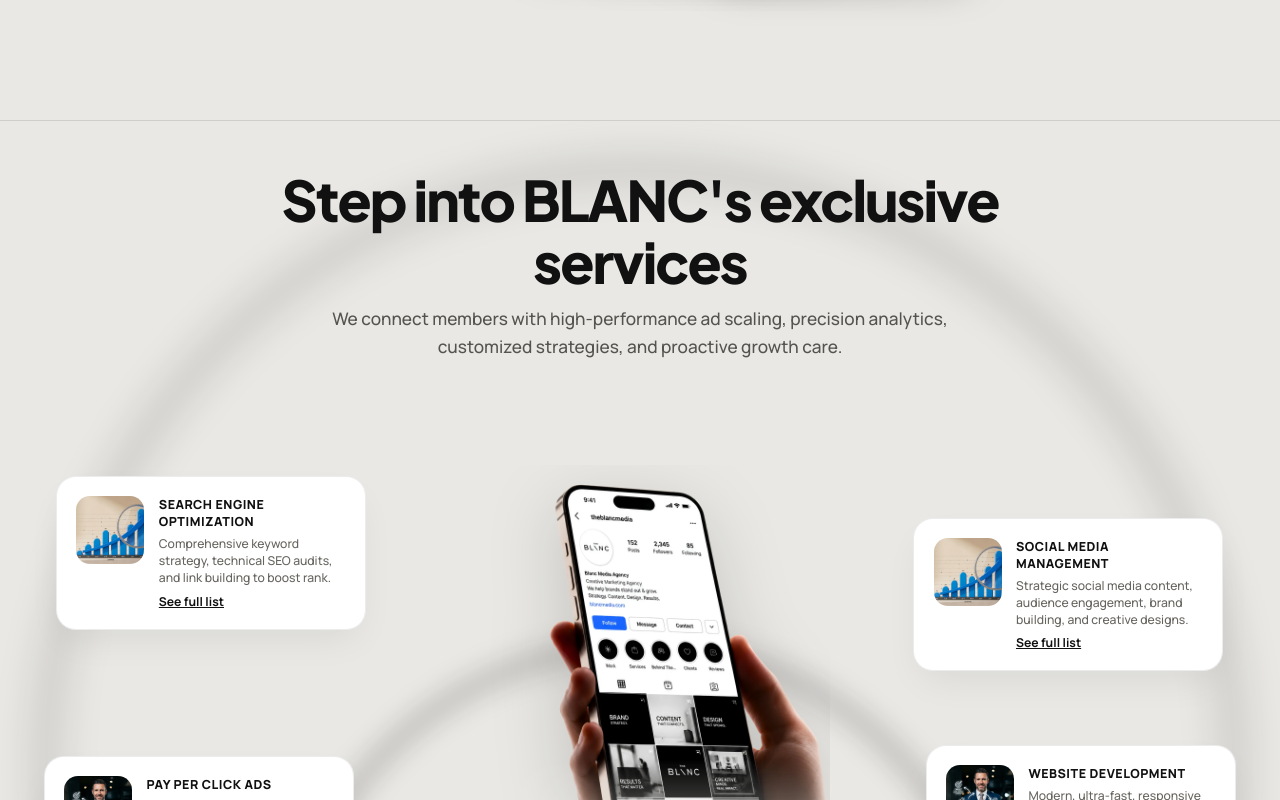
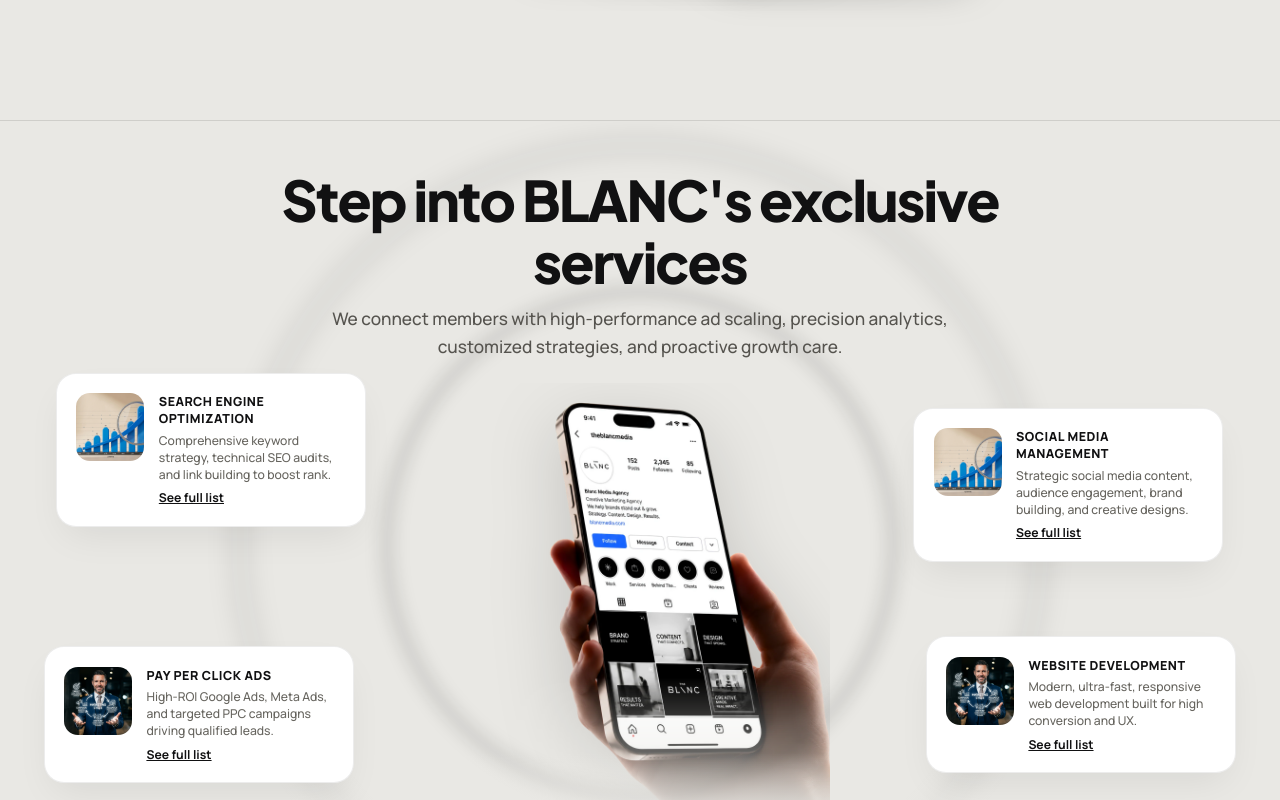
Before and after one commit to Aarohi113/newblancmedia, a React (Vite) app: page / in a window 1280 px wide. Shown: the part 1280-2080 px from the top of the page. Built offline with nearby package versions, Linux system fonts and the light colour scheme.

Commit message:
added changes

```diff
--- a/src/components/Products.jsx
+++ b/src/components/Products.jsx
@@ -69,7 +69,7 @@
 
   return (
     <section className="products-showcase-section" ref={sectionRef} id="products">
-      {/* Background Faded Grey Concentric Rings */}
+      {/* Background Concentric Rings */}
       <div className="bg-ring ring-small" />
       <div className="bg-ring ring-large" />
 
--- a/src/components/Services.jsx
+++ b/src/components/Services.jsx
@@ -12,14 +12,16 @@
 
 export default function Services() {
   const sectionRef = useRef(null);
+  const wrapperRef = useRef(null);
+
   // Steps:
-  // Step 0: Heading left + Layered Cards (Image 2)
-  // Step 1: Page locked + Cards spread out horizontally into a row
-  // Step 2: Page locked + Horizontal scroll (Heading -60% left off-screen + last cards visible on right)
-  // Step 3: Page locked + Heading slides back in + Cards layer back into stack
-  // Step 4: Section unlocks + Vertical page scroll down to next section
+  // Step 0: Section in view from Hero -> Cards in layered stack (overlapping)
+  // Step 1: 1st scroll gesture -> Cards expand right horizontally into row
+  // Step 2: 2nd scroll gesture -> Horizontal scroll pans wrapper left so last card is inside screen right edge
+  // Step 3: 3rd scroll gesture -> Section unlocked for natural vertical scroll down to Products
   const [step, setStep] = useState(0);
   const [isMobile, setIsMobile] = useState(() => typeof window !== 'undefined' && window.innerWidth <= 860);
+  const [maxShift, setMaxShift] = useState(580);
   const lastStepTimeRef = useRef(0);
 
   useEffect(() => {
@@ -30,6 +32,28 @@
     window.addEventListener('resize', checkMobile);
     return () => window.removeEventListener('resize', checkMobile);
   }, []);
+
+  // Calculate max horizontal scroll shift once on mount and window resize
+  useEffect(() => {
+    if (isMobile) return;
+
+    const calculateShift = () => {
+      if (!wrapperRef.current) return;
+      const rect = wrapperRef.current.getBoundingClientRect();
+      const totalCardsWidth = 1220; // 4 cards total width (3 * 310px + 270px card width + 20px padding)
+      const windowWidth = window.innerWidth;
+      const rightMargin = 60; // 60px safe margin inside right screen edge
+
+      const restLeft = rect.left;
+      const neededShift = (restLeft + totalCardsWidth) - (windowWidth - rightMargin);
+      const safeShift = Math.max(560, Math.min(Math.round(neededShift > 0 ? neededShift : 640), 950));
+      setMaxShift(safeShift);
+    };
+
+    calculateShift();
+    window.addEventListener('resize', calculateShift);
+    return () => window.removeEventListener('resize', calculateShift);
+  }, [isMobile]);
 
   useEffect(() => {
     if (isMobile) return;
@@ -46,20 +70,20 @@
       if (!inFocus) return;
 
       const now = Date.now();
-      const COOLDOWN_MS = 950; // 950ms cooldown ensures 1 scroll gesture = EXACTLY 1 step!
+      const COOLDOWN_MS = 750;
 
       if (e.deltaY > 0) {
         // Scroll DOWN inside section
-        if (step < 4) {
+        if (step < 3) {
           e.preventDefault();
           if (now - lastStepTimeRef.current > COOLDOWN_MS) {
             lastStepTimeRef.current = now;
-            setStep((prev) => Math.min(prev + 1, 4));
+            setStep((prev) => Math.min(prev + 1, 3));
           }
         }
       } else if (e.deltaY < 0) {
         // Scroll UP inside section
-        if (step > 0 && rect.top >= -220) {
+        if (step > 0 && rect.top >= -120) {
           e.preventDefault();
           if (now - lastStepTimeRef.current > COOLDOWN_MS) {
             lastStepTimeRef.current = now;
@@ -81,15 +105,15 @@
       const touchEndY = e.touches[0].clientY;
       const deltaY = touchStartY - touchEndY;
       const now = Date.now();
-      const COOLDOWN_MS = 950;
+      const COOLDOWN_MS = 750;
 
-      if (deltaY > 30 && step < 4) {
+      if (deltaY > 30 && step < 3) {
         if (e.cancelable) e.preventDefault();
         if (now - lastStepTimeRef.current > COOLDOWN_MS) {
           lastStepTimeRef.current = now;
-          setStep((prev) => Math.min(prev + 1, 4));
+          setStep((prev) => Math.min(prev + 1, 3));
         }
-      } else if (deltaY < -30 && step > 0 && rect.top >= -220) {
+      } else if (deltaY < -30 && step > 0 && rect.top >= -120) {
         if (e.cancelable) e.preventDefault();
         if (now - lastStepTimeRef.current > COOLDOWN_MS) {
           lastStepTimeRef.current = now;
@@ -112,27 +136,25 @@
   // Smooth animation spring transition
   const springTransition = { duration: 0.85, ease: [0.16, 1, 0.3, 1] };
 
-  // Step 2: Heading -60% left off-screen, Steps 0, 1, 3, 4: Heading 0%
+  // Step 2 & 3: Heading shifts left to give room for horizontal scroll
   const getHeadingX = () => {
-    if (step === 2) return '-60%';
+    if (step >= 2) return '-65%';
     return '0%';
   };
 
-  // Step 2: Cards wrapper pans -580px left to reveal last cards (Card 3 & 4), Steps 0, 1, 3, 4: 0px
+  // Step 2 & 3: Cards wrapper shifts left by maxShift to reveal last card
   const getCardsWrapperX = () => {
-    if (step === 2) return '-580px';
+    if (step >= 2) return `-${maxShift}px`;
     return '0px';
   };
 
-  // Card Positions
+  // Step 0: Layered overlapping deck (index * 65)
+  // Step 1, 2, 3: Expanded out horizontally into row (index * 310)
   const getCardX = (index) => {
-    if (step === 1 || step === 2) {
-      // Steps 1 & 2: Spread out horizontally (Image 1)
-      return index * 310;
-    } else {
-      // Steps 0, 3, 4: Layered overlapping deck (Image 2)
+    if (step === 0) {
       return index * 65;
     }
+    return index * 310;
   };
 
   if (isMobile) {
@@ -222,6 +244,7 @@
 
         {/* Right Cards Deck */}
         <motion.div
+          ref={wrapperRef}
           className="bento-stack-wrapper"
           animate={{ x: getCardsWrapperX() }}
           transition={springTransition}
--- a/src/index.css
+++ b/src/index.css
@@ -720,11 +720,13 @@
 /* Stacked Deck Container (Horizontal Row) */
 .bento-stack-wrapper {
   position: relative;
-  width: 1160px;
+  width: 1220px;
   height: 320px;
   flex-shrink: 0;
   margin-left: 3rem;
   will-change: transform;
+  transform: translateZ(0);
+  backface-visibility: hidden;
 }
 
 /* Reduced Compact Bento Card (Vertical aspect ratio like reference images) */
@@ -746,6 +748,9 @@
   overflow: hidden;
   box-shadow: 0 16px 40px -10px rgba(17, 17, 18, 0.16);
   transition: box-shadow 0.3s ease, border-color 0.3s ease;
+  will-change: transform;
+  transform: translateZ(0);
+  backface-visibility: hidden;
 }
 
 .bento-card:hover {
@@ -1624,29 +1629,29 @@
   isolation: isolate;
 }
 
-/* Background Faded Grey Concentric Semi-Circle Rings (Anchored at Section Bottom) */
+/* Background Concentric Rings Centered Behind Products Stage */
 .bg-ring {
   position: absolute;
   left: 50%;
-  bottom: -38%;
-  transform: translateX(-50%);
+  top: 52%;
+  transform: translate(-50%, -50%);
   border-radius: 50%;
   pointer-events: none;
   z-index: 1;
 }
 
 .bg-ring.ring-small {
-  width: min(740px, 95vw);
-  height: min(740px, 95vw);
-  border: 24px solid rgba(17, 17, 18, 0.16);
+  width: min(520px, 82vw);
+  height: min(520px, 82vw);
+  border: 14px solid rgba(17, 17, 18, 0.12);
+  filter: blur(8px);
+}
+
+.bg-ring.ring-large {
+  width: min(820px, 125vw);
+  height: min(820px, 125vw);
+  border: 20px solid rgba(17, 17, 18, 0.08);
   filter: blur(12px);
-}
-
-.bg-ring.ring-large {
-  width: min(1220px, 155vw);
-  height: min(1220px, 155vw);
-  border: 32px solid rgba(17, 17, 18, 0.12);
-  filter: blur(18px);
 }
 
 .products-container {
@@ -1663,7 +1668,7 @@
   align-items: center;
   text-align: center;
   max-width: 780px;
-  margin: 0 auto 3.5rem auto;
+  margin: 0 auto 1.2rem auto;
 }
 
 .products-main-title {
@@ -1722,11 +1727,11 @@
 .products-stage {
   position: relative;
   width: 100%;
-  min-height: 520px;
+  min-height: 500px;
   display: flex;
   align-items: center;
   justify-content: center;
-  margin-top: 1rem;
+  margin-top: -2.2rem;
 }
 
 .cards-orbit-layer {
@@ -1798,22 +1803,22 @@
 
 /* 4 Cardinal Positions matching reference image */
 .product-side-card.card-top-left {
-  top: 6%;
+  top: 0%;
   left: 3%;
 }
 
 .product-side-card.card-bottom-left {
-  bottom: 14%;
+  bottom: 18%;
   left: 2%;
 }
 
 .product-side-card.card-top-right {
-  top: 14%;
+  top: 7%;
   right: 3%;
 }
 
 .product-side-card.card-bottom-right {
-  bottom: 16%;
+  bottom: 20%;
   right: 2%;
 }
 
```
